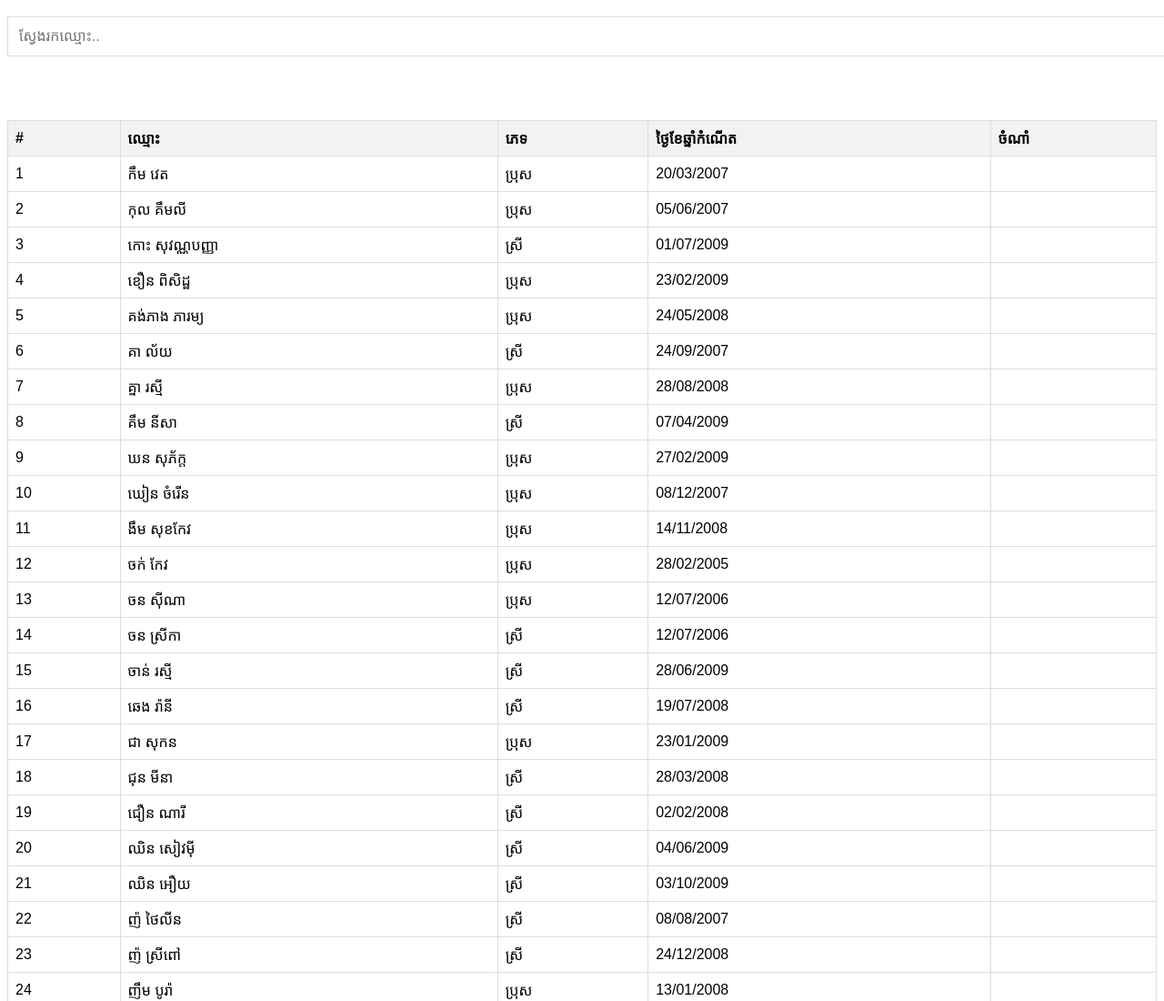
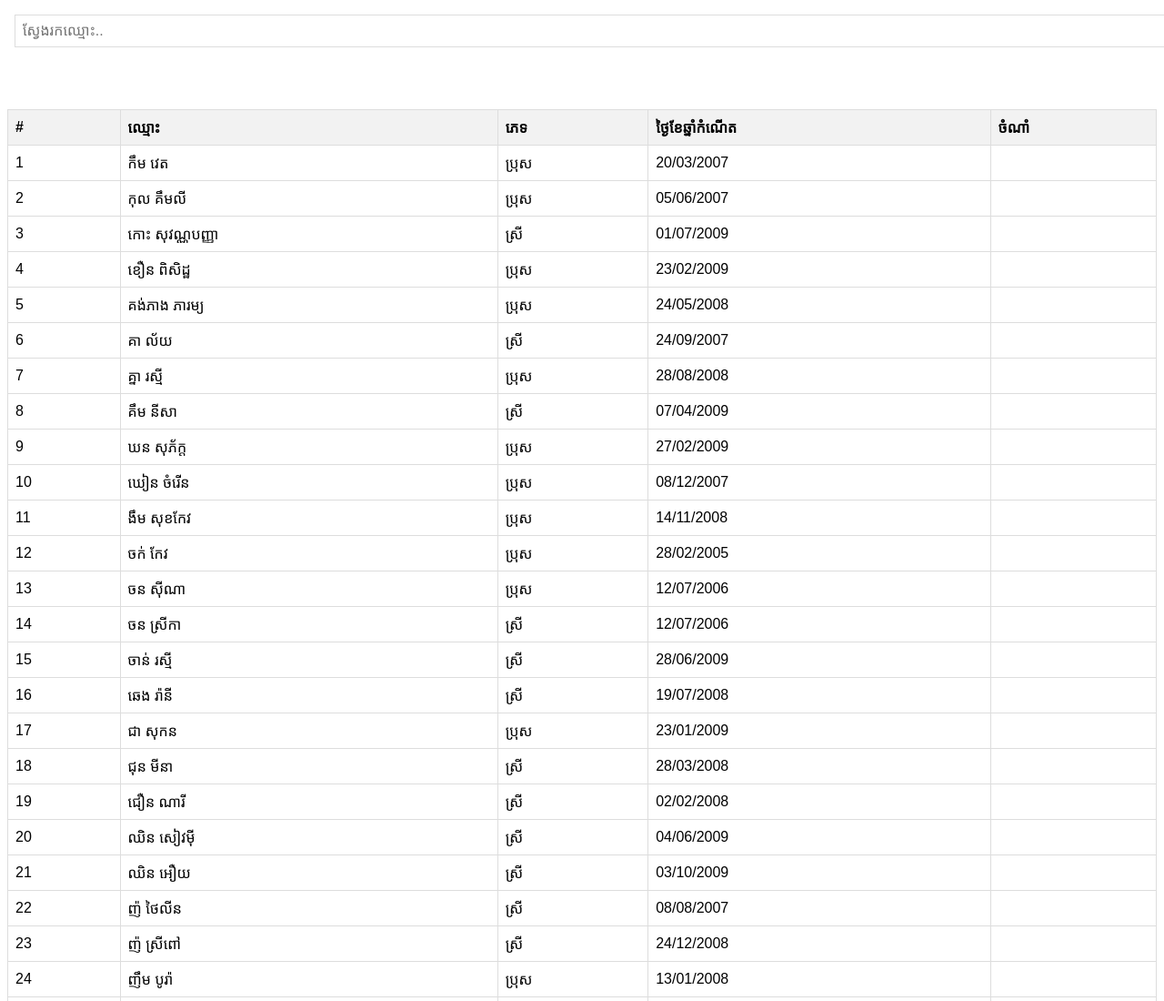
Before and after one commit to YanSinh/list, a plain HTML site: page index.html in a window 1280 px wide. Shown: the top 1100 px of the page at 91% size. Drawn offline with Linux system fonts and the light colour scheme.

Commit message:
Update index.html

```diff
--- a/index.html
+++ b/index.html
@@ -22,9 +22,9 @@
         th {
             background-color: #f2f2f2;
         }
-        #searchInput {
+          #searchInput {
             width: 100%;
-            padding: 12px;
+            padding: 8px;
             border: 1px solid #ddd;
             font-size: 16px;
         }
@@ -33,7 +33,7 @@
             top: 0;
             background-color: white;
             z-index: 1000;
-            padding: 10px 0;
+            padding: 8px;
         }
         #suggestions {
             display: none;
```
